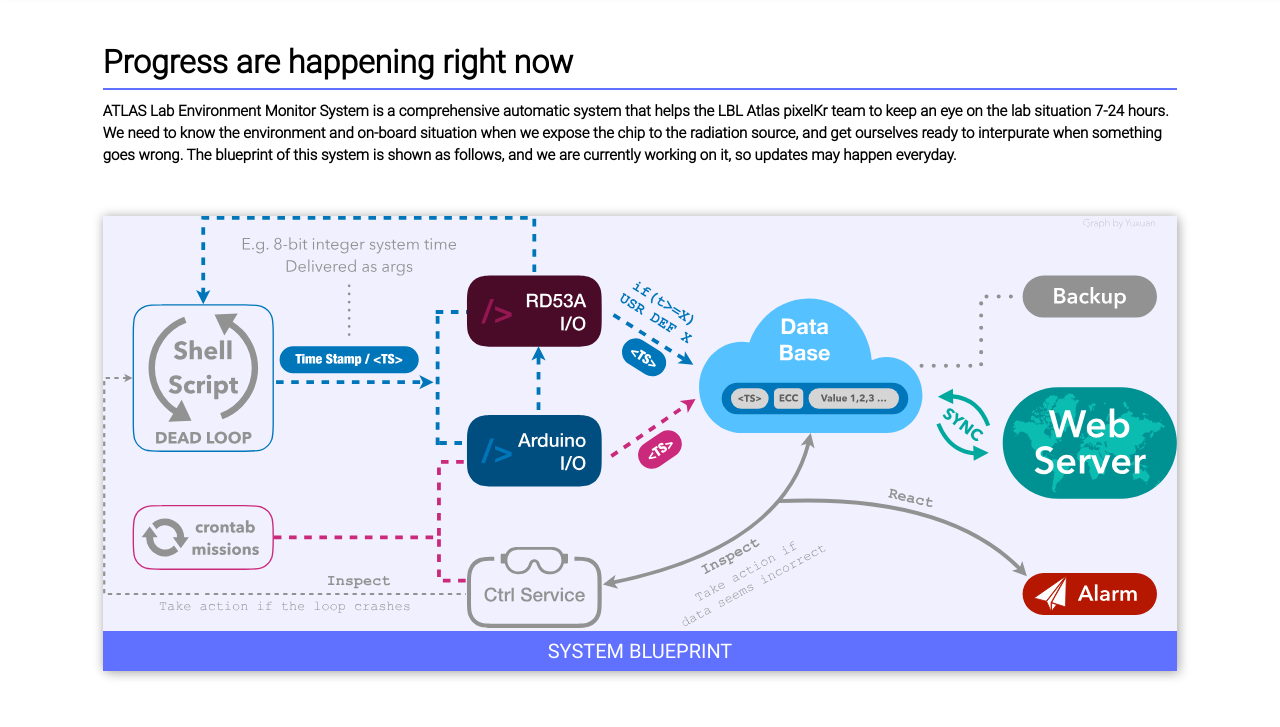
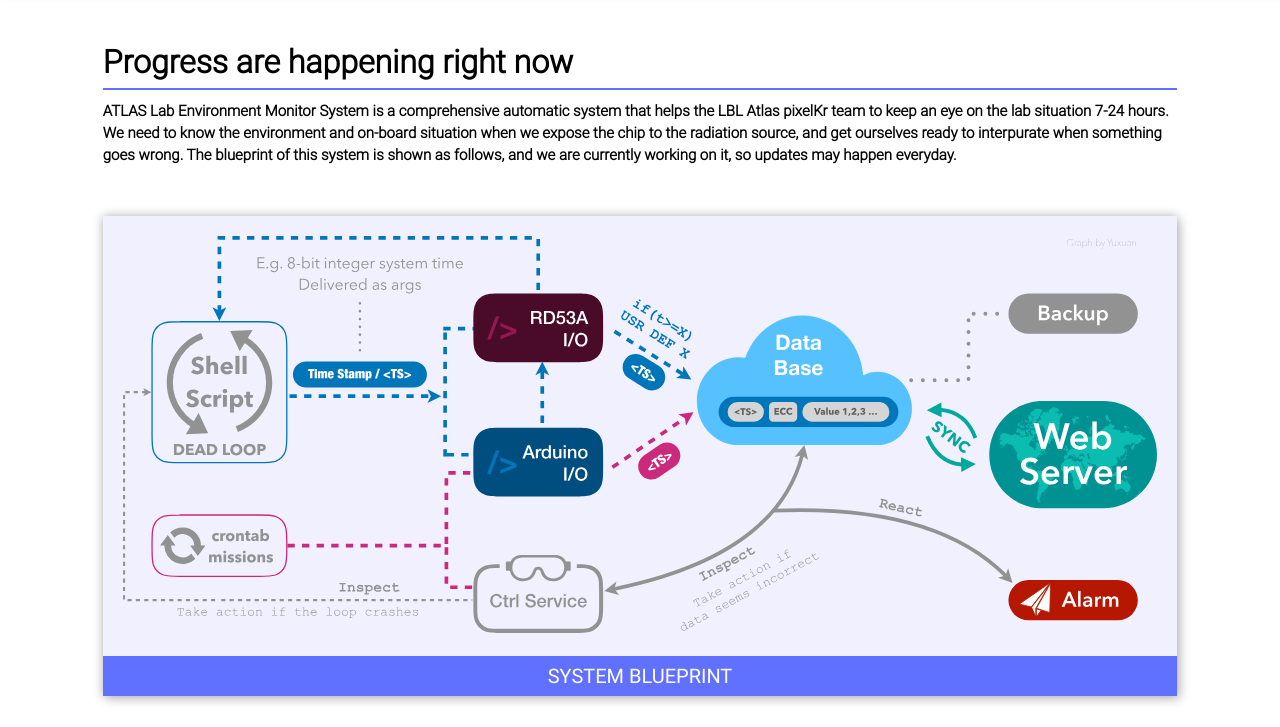
Before and after one commit to zhangyx1998/Lab-Monitor-System, a plain HTML site: page WebPage/Version-Gallery.html in a window 1280 px wide. Shown: the part 73-800 px from the top of the page. Drawn offline with Linux system fonts and the light colour scheme; files whose address does not match are found by name.

Commit message:
Appearance Upgrade

```diff
--- a/WebPage/Version-Gallery.html
+++ b/WebPage/Version-Gallery.html
@@ -54,7 +54,7 @@
 
 
 			<div class="card large_margin" style="align-self: center; width: 85%; background-color: #F0F0FF">
-				<embed src="Gallery/Logic_Demo.svg" type="image/svg+xml" style="width: 100%; padding: 0px;"/>
+				<embed src="Gallery/Logic_Demo.svg" type="image/svg+xml" style="padding: 0px; margin: 20px;"/>
 				<div class="bottom_banner blue">
 					SYSTEM BLUEPRINT
 				</div>
```
Also changed, not shown: 2 other files.
